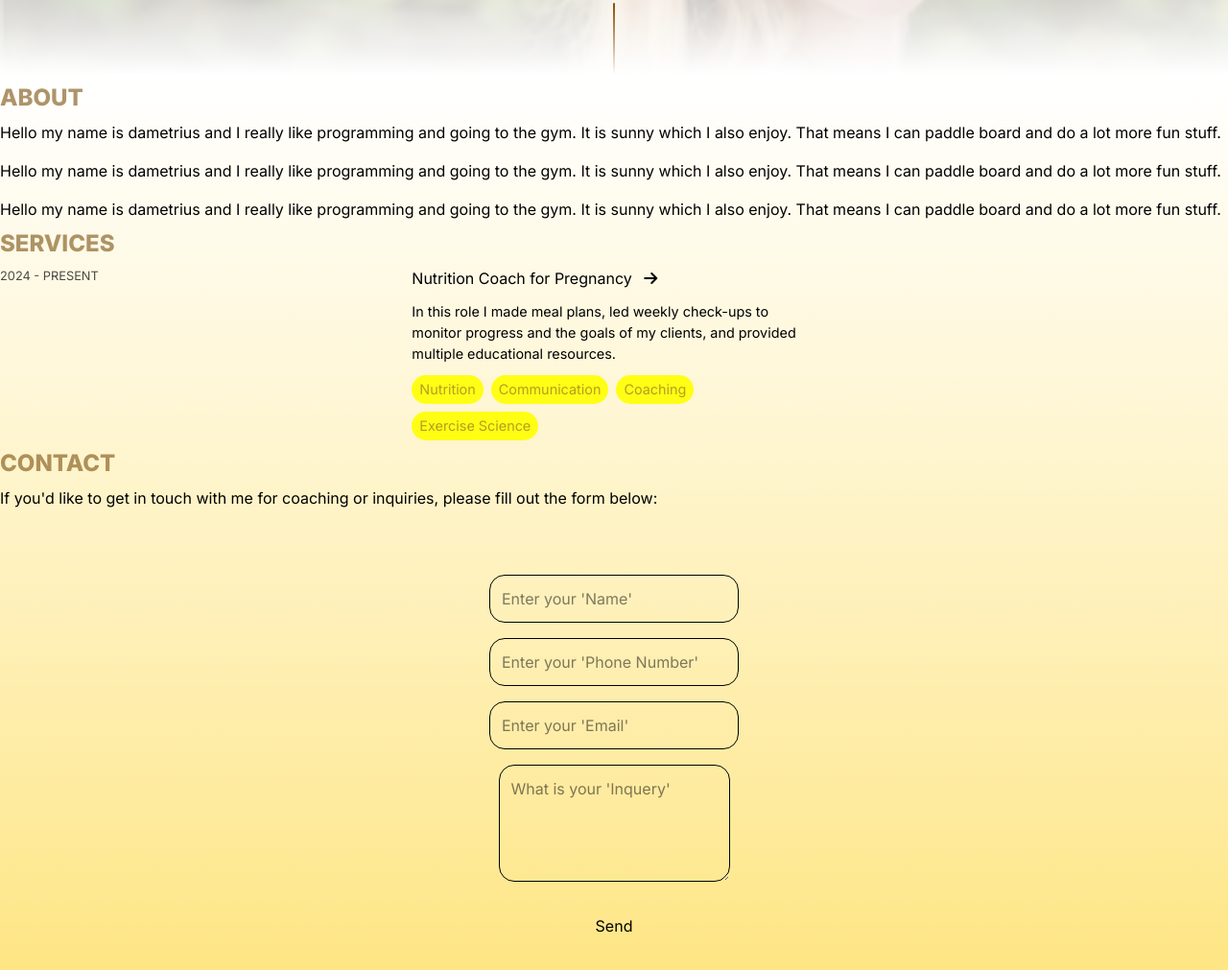
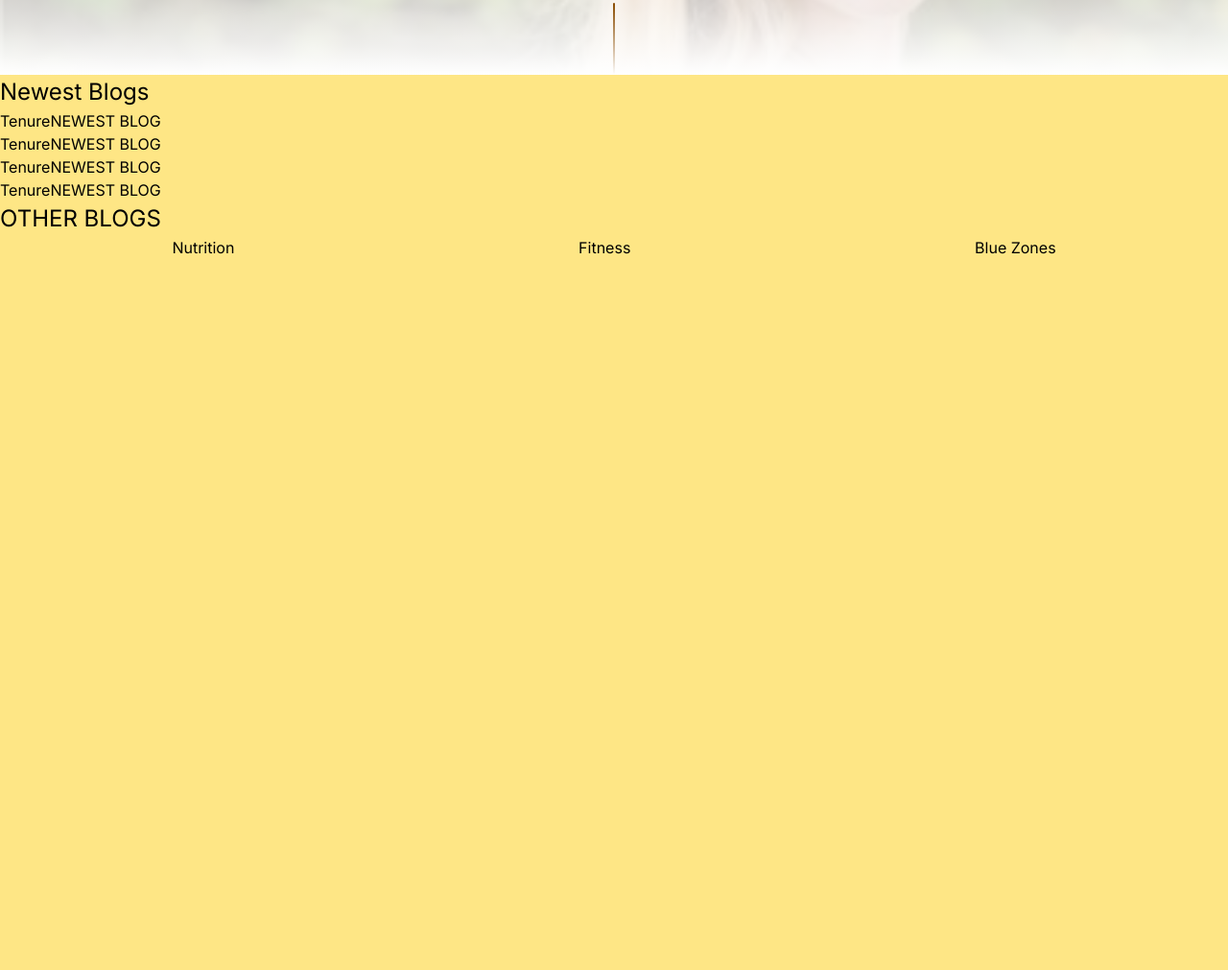
Before and after one commit to Dametrius3663/NutriStar, a website built with Vite: page blogs.html in a window 1280 px wide. Shown: the part 251-1262 px from the top of the page at 96% size. After the commit the page ends 800 px from the top, so only its background shows below. Built offline with nearby package versions, Linux system fonts and the light colour scheme; files whose address does not match are found by name; a web font is replaced by a local one.

Commit message:
blog page structure

```diff
--- a/blogs.html
+++ b/blogs.html
@@ -91,137 +91,65 @@
     </nav>
   </header>
 
-    <main class="inset-0 bg-gradient-to-b from-white to-amber-200 z-0">
-        <section id="about">
+  <main>
+    <section>
       <div>
-                <h2 class="py-2 uppercase w-fit font-black text-2xl text-[#7e5514a1]">About</h2>
+        <h2 class="mx-auto w-full flex text-[24px]">Newest Blogs</h2>
+        <div class=" grid-cols-2">
+          <div class="flex flex-row mx-auto w-full">
+            <p>Tenure</p>
+            <a>NEWEST BLOG</a>
           </div>
-            <div>
-                <p>Hello my name is dametrius and I really like <a target = "_blank" class = anchor-text href = "https://bambulab.com/en-us">programming</a> and going to the gym. It is sunny which I also enjoy. That means I can paddle board
-                    and do a lot more fun stuff.
-                </p>
-                <p class="py-4">Hello my name is dametrius and I really like <a target = "_blank" class = anchor-text href = "https://bambulab.com/en-us">programming</a> and going to the gym. It is sunny which I also enjoy. That means I can paddle board
-                    and do a lot more fun stuff.
-                </p>
-                <p>Hello my name is dametrius and I really like <a target = "_blank" class = anchor-text href = "https://bambulab.com/en-us">programming</a> and going to the gym. It is sunny which I also enjoy. That means I can paddle board
-                    and do a lot more fun stuff.
-                </p>
+          <div class="flex flex-row mx-auto w-full">
+            <p>Tenure</p>
+            <a>NEWEST BLOG</a>
           </div>
-        </section>
-        <section id="services">
-            <div >
-                <h2 class="py-2 uppercase w-fit font-black text-2xl text-[#7e5514a1]">Services</h2>
+          <div class="flex flex-row mx-auto w-full">
+            <p>Tenure</p>
+            <a>NEWEST BLOG</a>
           </div>
-            <div class="flex flex-col gap-4 text-[0.9rem]">
-                <div class="grid grid-cols-1 md:grid-cols-2 lg:grid-cols-3 gap-[0.5rem]">
-                    <p class ="opacity-[0.7] uppercase text-[0.8rem]">2024 - present</p>
-                    <div class="flex flex-col gap-[0.75rem]">
-                        <h3 class ="font-normal text-[1rem]">Nutrition Coach for Pregnancy
-                                <i class="fa-solid fa-arrow-right ps-[0.5rem] hover:ps-3 duration-150"></i>
-                        </h3>
-                        <p>In this role I made meal plans, led weekly check-ups to monitor progress and the goals of my clients,
-                            and provided multiple educational resources.
-                        </p>
-                        <div class="tag-container">
-                            <div class="tag">
-                                <p>Nutrition</p>
-                            </div>
-                            <div class="tag">
-                                <p>Communication</p>
-                            </div>
-                            <div class="tag">
-                                <p>Coaching</p>
-                            </div>
-                            <div class="tag">
-                                <p>Exercise Science</p>
-                            </div>
-                        </div>
-                    </div>
+          <div class="flex flex-row mx-auto w-full">
+            <p>Tenure</p>
+            <a>NEWEST BLOG</a>
           </div>
         </div>
     </section>
-        <section id="contact">
-            <div>
-                <h2 class="py-2 uppercase w-fit font-black text-2xl text-[#7e5514a1]">Contact</h2>
+    <section>
+        <h2 class="mx-auto w-full flex text-[24px]">OTHER BLOGS</h2>
+        <div class="flex flex-row mx-auto w-full">
+          <div class="flex flex-col mx-auto justify-center">
+            <ul>Nutrition
+              <li></li>
+              <li></li>
+              <li></li>
+              <li></li>
+              <li></li>
+            </ul>
           </div>
-            <p>If you'd like to get in touch with me for coaching or inquiries, please fill out the form below:</p>
-         <div>
-            <!-- Formspree Contact Form -->
-            <form action="https://formspree.io/f/mzzbggpl" method="POST"
-            class="flex flex-col align-center my-15 w-fit mx-auto ">
-                <input class="w-fit p-[12px] mx-auto my-2 border-1 border-solid-272727 rounded-2xl
-                 text-base hover:p-[1rem] hover:bg-amber-200/70 hover:duration-300"
-                type="text" name="name" placeholder="Enter your 'Name'" required>
-                <input class="w-fit p-[12px] mx-auto my-2 border-1 border-solid-272727 rounded-2xl
-                 text-base hover:p-[1rem] hover:bg-amber-200/70 hover:duration-300"
-                type="phone" name="phone" placeholder="Enter your 'Phone Number'" required>
-                <input class="w-fit p-[12px] mx-auto my-2 border-1 border-solid-272727 rounded-2xl
-                 text-base hover:p-[1rem] hover:bg-amber-200/70 hover:duration-300"
-                type="email" name="email" placeholder="Enter your 'Email'" required>
-                <textarea class="w-fit p-[12px] mx-auto my-2 border-1 border-solid-272727 rounded-2xl
-                 text-base hover:p-[1rem] hover:bg-amber-200/70 hover:duration-300"
-                name="message" placeholder="What is your 'Inquery'" rows="4" required></textarea>
-                <button class="w-fit p-[18px] mx-auto my-2 rounded-2xl
-                 text-base hover:p-[1rem] hover:bg-red-200/70 hover:duration-250 hover:shadow-lg hover:border-1"
-                 type="submit">Send</button>
-            </form>
+          <div class="flex flex-col mx-auto justify-center">
+            <ul>Fitness
+              <li></li>
+              <li></li>
+              <li></li>
+              <li></li>
+              <li></li>
+            </ul>
           </div>
-        <script>
-            const form = document.querySelector('.contact-form');
-
-            form.addEventListener('submit', function(e) {
-                e.preventDefault(); // Prevent default form submission
-
-                const formData = new FormData(form);
-
-                fetch(form.action, {
-                    method: 'POST',
-                    body: formData,
-                    headers: {
-                        'Accept': 'application/json' // Important header for Formspree
-                    }
-                })
-                .then(response => {
-                    if (response.ok) {
-                        alert("Thank you for reaching out! Your message has been sent.");
-                        form.reset(); // Reset the form
-                    } else {
-                        alert("Oops! There was a problem submitting your message.");
-                    }
-                })
-                .catch(error => {
-                    alert("An error occurred. Please try again.");
-                });
-            });
-        </script>
+          <div class="flex flex-col mx-auto justify-center">
+            <ul>Blue Zones
+              <li></li>
+              <li></li>
+              <li></li>
+              <li></li>
+              <li></li>
+            </ul>
+          </div>
+        </div>
       </section>
   </main>
-    <footer class=" inset-0 flex flex-col bg-gradient-to-b from-amber-200 to-white z-0">
+  <footer>
 
   </footer>
-    <script>
-  document.addEventListener("DOMContentLoaded", () => {
-    const menu = document.getElementById("mobile-menu");
-    const openBtn = document.getElementById("menu-button");
-    const closeBtn = document.getElementById("close-button");
-    const navLinks = menu.querySelectorAll("a");
-
-    openBtn.addEventListener("click", () => {
-      menu.classList.remove("translate-x-full");
-    });
-
-    closeBtn.addEventListener("click", () => {
-      menu.classList.add("translate-x-full");
-    });
-
-    // Close menu when any nav link is clicked
-    navLinks.forEach(link => {
-      link.addEventListener("click", () => {
-        menu.classList.add("translate-x-full");
-      });
-    });
-  });
-</script>
 </body>
 
 </html>
```
Lines whose indentation alone changed are shown as unchanged.
